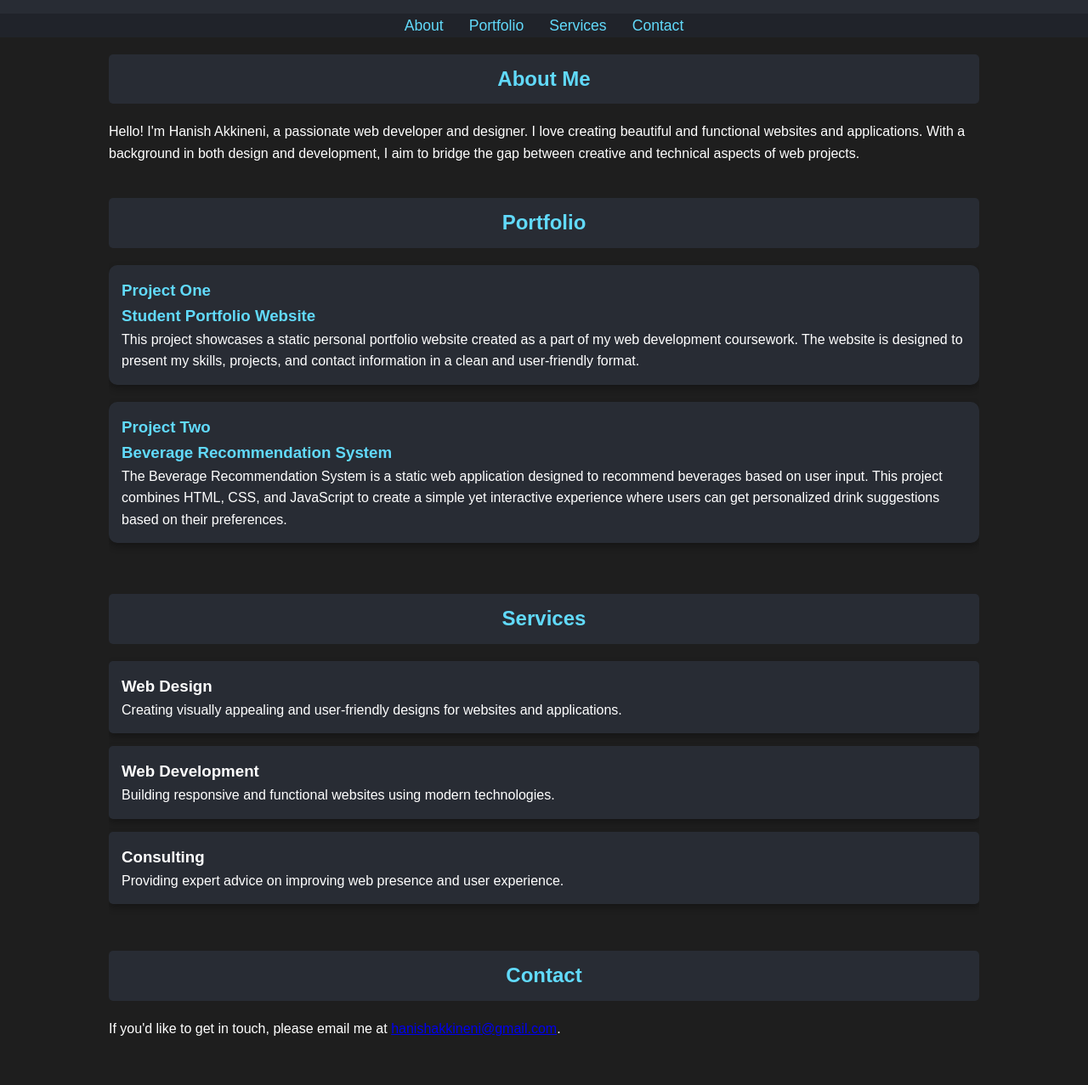
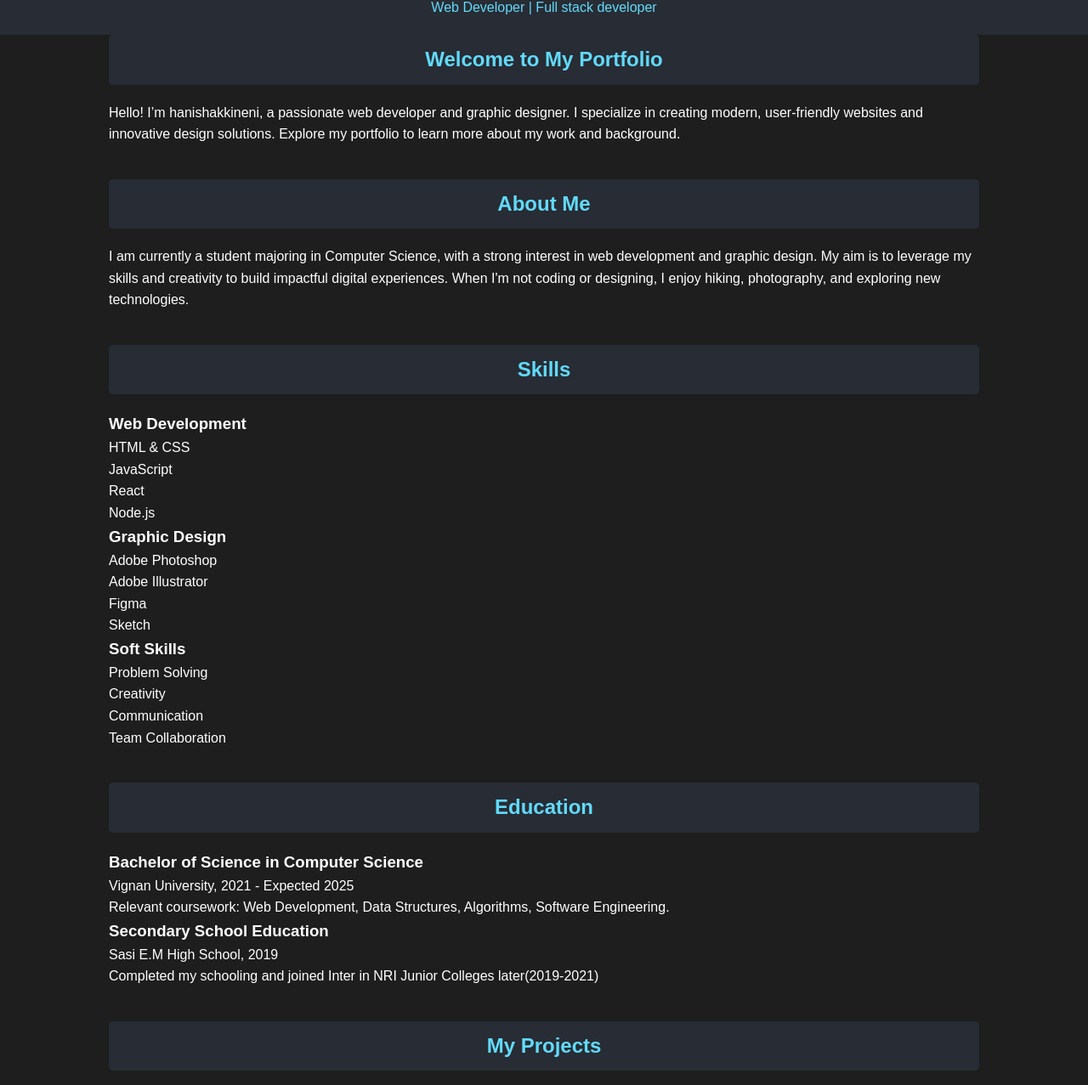
Before and after one commit to hanishakkineni/portfolio1, a plain HTML site: page index.html in a window 1280 px wide. Shown: the part 114-1391 px from the top of the page at 85% size. Drawn offline with Linux system fonts and the light colour scheme.

Commit message:
Update index.html

```diff
--- a/index.html
+++ b/index.html
@@ -3,86 +3,126 @@
 <head>
     <meta charset="UTF-8">
     <meta name="viewport" content="width=device-width, initial-scale=1.0">
-    <title>Student Portfolio</title>
+    <title>Jane Doe - Student Portfolio</title>
     <link rel="stylesheet" href="style.css">
 </head>
 <body>
     <header>
         <div class="container">
+            <nav>
+                <a href="#home">Home</a>
+                <a href="#about">About</a>
+                <a href="#skills">Skills</a>
+                <a href="#education">Education</a>
+                <a href="#projects">Projects</a>
+                <a href="#contact">Contact</a>
+            </nav>
+            <div class="profile">
                 <h1>Hanish Akkineni</h1>
-            <p>Web Developer | Designer</p>
+                <p>Web Developer | Full stack developer</p>
+            </div>
         </div>
     </header>
 
-    <nav>
+    <section id="home" class="home">
         <div class="container">
-            <ul>
-                <li><a href="#about">About</a></li>
-                <li><a href="#portfolio">Portfolio</a></li>
-                <li><a href="#services">Services</a></li>
-                <li><a href="#contact">Contact</a></li>
-            </ul>
-        </div>
-    </nav>
-
-    <main>
-        <section id="about">
-            <div class="container">
-                <h2>About Me</h2>
-                <p>Hello! I'm Hanish Akkineni, a passionate web developer and designer. I love creating beautiful and functional websites and applications. With a background in both design and development, I aim to bridge the gap between creative and technical aspects of web projects.</p>
+            <h2>Welcome to My Portfolio</h2>
+            <p>Hello! I’m hanishakkineni, a passionate web developer and graphic designer. I specialize in creating modern, user-friendly websites and innovative design solutions. Explore my portfolio to learn more about my work and background.</p>
         </div>
     </section>
 
-        <section id="portfolio">
+    <section id="about" class="about">
         <div class="container">
-                <h2>Portfolio</h2>
-                <div class="card">
-                    <div class="card-content">
-                        <h3>Project One</h3>
-                        <h3>Student Portfolio Website</h3>
-                        <p>This project showcases a static personal portfolio website created as a part of my web development coursework. The website is designed to present my skills, projects, and contact information in a clean and user-friendly format.</p>
+            <h2>About Me</h2>
+            <p>I am currently a student majoring in Computer Science, with a strong interest in web development and graphic design. My aim is to leverage my skills and creativity to build impactful digital experiences. When I'm not coding or designing, I enjoy hiking, photography, and exploring new technologies.</p>
         </div>
+    </section>
+
+    <section id="skills" class="skills">
+        <div class="container">
+            <h2>Skills</h2>
+            <div class="skill">
+                <h3>Web Development</h3>
+                <ul>
+                    <li>HTML & CSS</li>
+                    <li>JavaScript</li>
+                    <li>React</li>
+                    <li>Node.js</li>
+                </ul>
             </div>
-                <div class="card">
-                    <div class="card-content">
-                        <h3>Project Two</h3>
-                        <h3>Beverage Recommendation System</h3>
-                        <p>The Beverage Recommendation System is a static web application designed to recommend beverages based on user input. This project combines HTML, CSS, and JavaScript to create a simple yet interactive experience where users can get personalized drink suggestions based on their preferences.</p>
+            <div class="skill">
+                <h3>Graphic Design</h3>
+                <ul>
+                    <li>Adobe Photoshop</li>
+                    <li>Adobe Illustrator</li>
+                    <li>Figma</li>
+                    <li>Sketch</li>
+                </ul>
             </div>
+            <div class="skill">
+                <h3>Soft Skills</h3>
+                <ul>
+                    <li>Problem Solving</li>
+                    <li>Creativity</li>
+                    <li>Communication</li>
+                    <li>Team Collaboration</li>
+                </ul>
             </div>
         </div>
     </section>
 
-        <section id="services">
+    <section id="education" class="education">
         <div class="container">
-                <h2>Services</h2>
-                <div class="service">
-                    <h3>Web Design</h3>
-                    <p>Creating visually appealing and user-friendly designs for websites and applications.</p>
+            <h2>Education</h2>
+            <div class="education-item">
+                <h3>Bachelor of Science in Computer Science</h3>
+                <p>Vignan University, 2021 - Expected 2025</p>
+                <p>Relevant coursework: Web Development, Data Structures, Algorithms, Software Engineering.</p>
             </div>
-                <div class="service">
-                    <h3>Web Development</h3>
-                    <p>Building responsive and functional websites using modern technologies.</p>
-                </div>
-                <div class="service">
-                    <h3>Consulting</h3>
-                    <p>Providing expert advice on improving web presence and user experience.</p>
+            <div class="education-item">
+                <h3>Secondary School Education</h3>
+                <p>Sasi E.M High School, 2019</p>
+                <p>Completed my schooling and joined Inter in NRI Junior Colleges later(2019-2021)</p>
             </div>
         </div>
     </section>
 
-        <section id="contact">
+    <section id="projects" class="projects">
         <div class="container">
-                <h2>Contact</h2>
-                <p>If you'd like to get in touch, please email me at <a href="mailto:hanishakkineni@gmail.com">hanishakkineni@gmail.com</a>.</p>
+            <h2>My Projects</h2>
+            <div class="project">
+                <h3>Project One: Portfolio Website</h3>
+                <p><strong>Description:</strong> A personal portfolio website showcasing my skills, projects, and resume. Developed using HTML, CSS, and JavaScript.</p>
+                <p><strong>Technologies:</strong> HTML, CSS, JavaScript</p>
+
+            </div>
+            <div class="project">
+                <h3>Project Two: Beverage Recommendation System</h3>
+                <p><strong>Description:</strong> The Beverage Recommendation System is a static web application designed to recommend beverages based on user input. This project combines HTML, CSS, and JavaScript to create a simple yet interactive experience where users can get personalized drink suggestions based on their preferences.</p>
+                <p><strong>Technologies:</strong> React, Node.js, Express, MongoDB</p>
+
+            </div>
         </div>
     </section>
-    </main>
+
+    <section id="contact" class="contact">
+        <div class="container">
+            <h2>Contact Me</h2>
+            <p>If you’d like to reach out to me, feel free to use the following contact methods:</p>
+            <ul>
+                <li>Email: <a href="hanishakkineni@gmail.com">hanishakkineni@gmail.com</a></li>
+                <li>LinkedIn: <a href="https://linkedin.com/in/hanishakkineni" target="_blank">linkedin.com/in/hanishakkineni</a></li>
+                <li>GitHub: <a href="https://github.com/hanishakkineni" target="_blank">github.com/hanishakkineni</a></li>
+            </ul>
+        </div>
+    </section>
 
     <footer>
         <div class="container">
-            <p>&copy; 2024 Hanish Akkineni . All rights reserved.</p>
+            <p>&copy; 2024 Jane Doe. All rights reserved.</p>
         </div>
     </footer>
+
+    <script src="js/scripts.js"></script>
 </body>
 </html>
```
Lines whose indentation alone changed are shown as unchanged.
